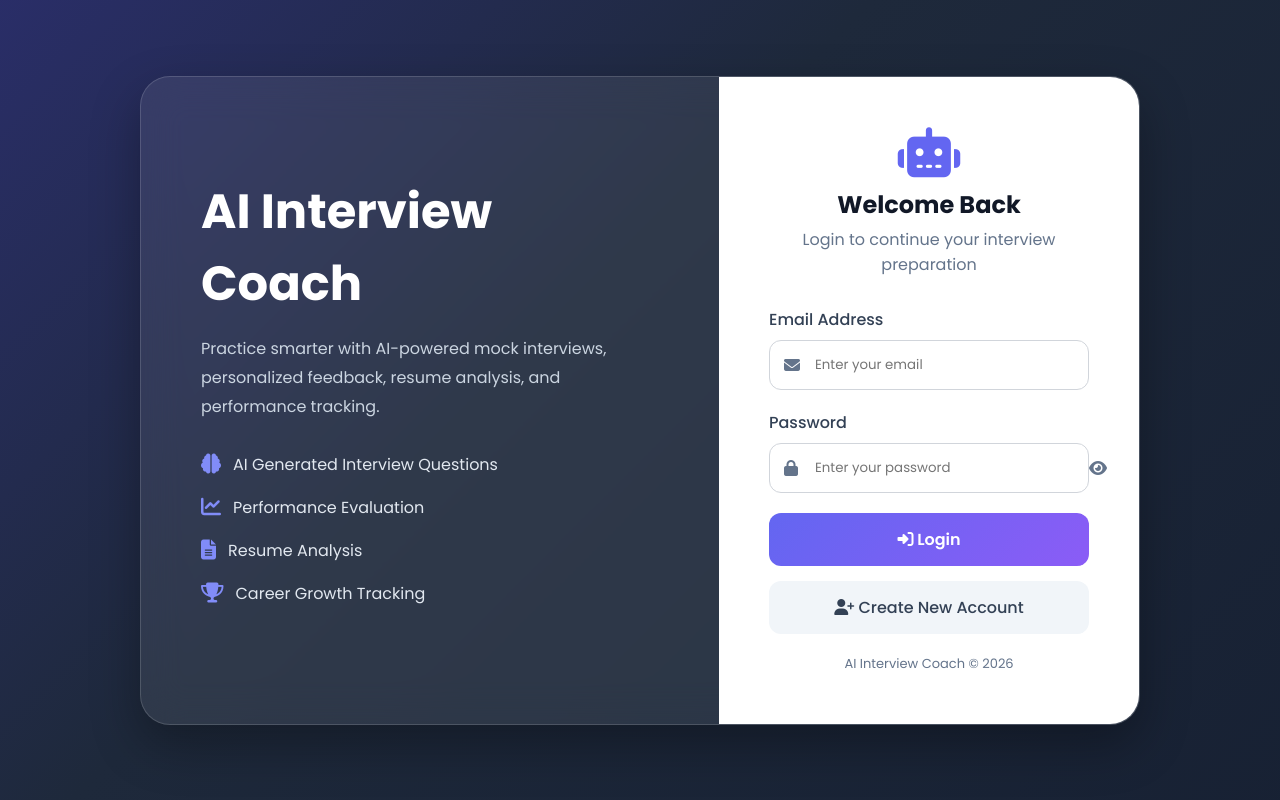
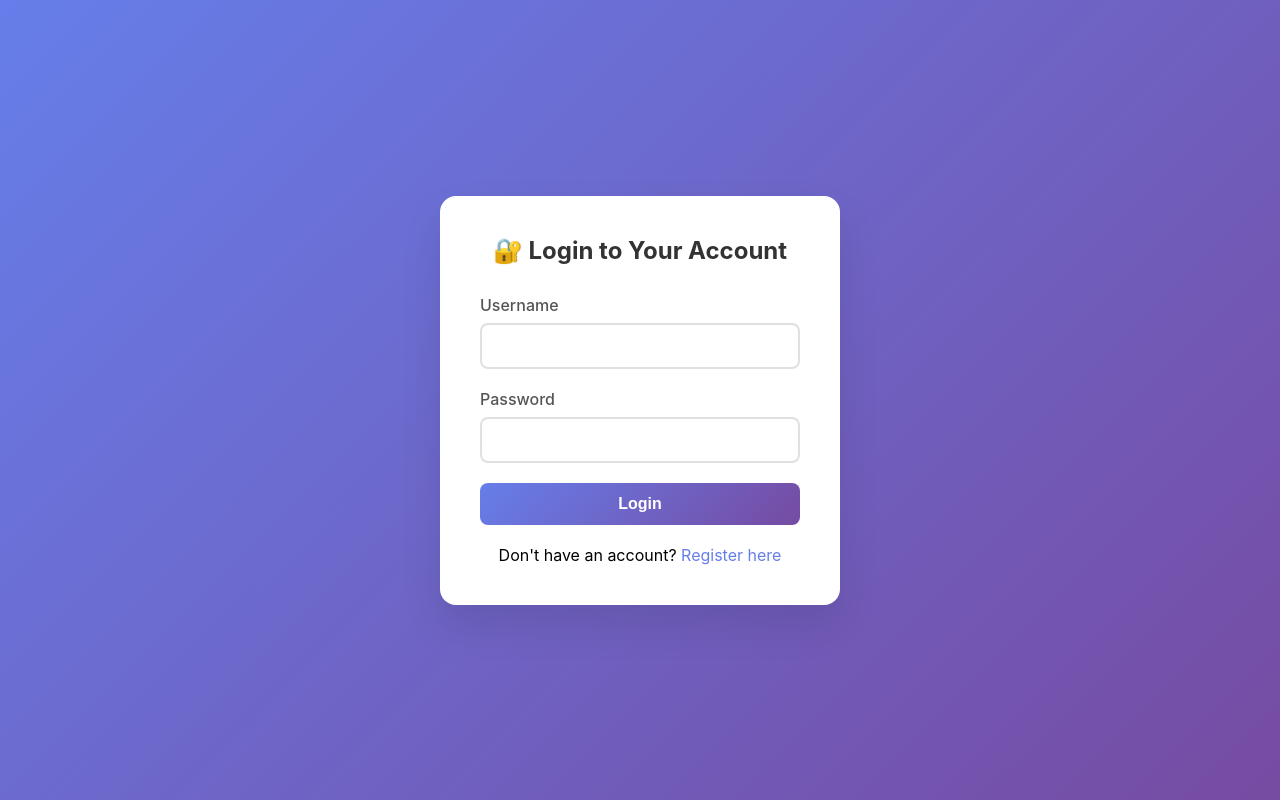
Before and after one commit to devanshsinghtomar/AI-interview-coach-module, a Flask app: page /login in a window 1280 px wide. Run offline with Flask 3, Linux system fonts and the light colour scheme.

Commit message:
Update login.html

```diff
--- a/templates/login.html
+++ b/templates/login.html
@@ -1,376 +1,89 @@
 <!DOCTYPE html>
 <html lang="en">
-
 <head>
     <meta charset="UTF-8">
     <meta name="viewport" content="width=device-width, initial-scale=1.0">
-    <title>AI Interview Coach</title>
-
-    <link href="https://fonts.googleapis.com/css2?family=Poppins:wght@300;400;500;600;700&display=swap" rel="stylesheet">
-
-    <link rel="stylesheet"
-        href="https://cdnjs.cloudflare.com/ajax/libs/font-awesome/6.5.1/css/all.min.css">
-
+    <title>Login - AI Interview Coach</title>
     <style>
-        *{
-            margin:0;
-            padding:0;
-            box-sizing:border-box;
-            font-family:'Poppins',sans-serif;
+        * { margin: 0; padding: 0; box-sizing: border-box; }
+        body {
+            font-family: -apple-system, BlinkMacSystemFont, 'Segoe UI', Roboto, sans-serif;
+            background: linear-gradient(135deg, #667eea 0%, #764ba2 100%);
+            min-height: 100vh;
+            display: flex;
+            align-items: center;
+            justify-content: center;
         }
-
-        body{
-            min-height:100vh;
-            display:flex;
-            justify-content:center;
-            align-items:center;
-            background:linear-gradient(
-                -45deg,
-                #0f172a,
-                #1e293b,
-                #4338ca,
-                #7c3aed
-            );
-            background-size:400% 400%;
-            animation:gradientBG 12s ease infinite;
-            overflow:hidden;
+        .login-container {
+            background: white;
+            padding: 40px;
+            border-radius: 16px;
+            box-shadow: 0 20px 40px rgba(0,0,0,0.1);
+            width: 100%;
+            max-width: 400px;
         }
-
-        @keyframes gradientBG{
-            0%{background-position:0% 50%;}
-            50%{background-position:100% 50%;}
-            100%{background-position:0% 50%;}
+        h2 { text-align: center; margin-bottom: 30px; color: #333; }
+        .form-group { margin-bottom: 20px; }
+        label { display: block; margin-bottom: 8px; color: #555; font-weight: 500; }
+        input {
+            width: 100%;
+            padding: 12px;
+            border: 2px solid #e0e0e0;
+            border-radius: 8px;
+            font-size: 16px;
+            transition: border-color 0.3s;
         }
-
-        .container{
-            width:100%;
-            max-width:1000px;
-            display:flex;
-            overflow:hidden;
-            border-radius:30px;
-            backdrop-filter:blur(20px);
-            background:rgba(255,255,255,.08);
-            border:1px solid rgba(255,255,255,.15);
-            box-shadow:0 20px 50px rgba(0,0,0,.3);
+        input:focus { outline: none; border-color: #667eea; }
+        button {
+            width: 100%;
+            padding: 12px;
+            background: linear-gradient(135deg, #667eea 0%, #764ba2 100%);
+            color: white;
+            border: none;
+            border-radius: 8px;
+            font-size: 16px;
+            font-weight: 600;
+            cursor: pointer;
+            transition: transform 0.2s;
         }
-
-        .left{
-            flex:1;
-            padding:60px;
-            color:white;
-            display:flex;
-            flex-direction:column;
-            justify-content:center;
+        button:hover { transform: translateY(-2px); }
+        .register-link { text-align: center; margin-top: 20px; }
+        .register-link a { color: #667eea; text-decoration: none; }
+        .flash-message {
+            padding: 10px;
+            border-radius: 8px;
+            margin-bottom: 20px;
+            text-align: center;
         }
-
-        .left h1{
-            font-size:48px;
-            margin-bottom:15px;
-        }
-
-        .left p{
-            color:#cbd5e1;
-            line-height:1.8;
-            font-size:16px;
-        }
-
-        .features{
-            margin-top:30px;
-        }
-
-        .feature{
-            display:flex;
-            align-items:center;
-            gap:12px;
-            margin-bottom:18px;
-            color:#e2e8f0;
-        }
-
-        .feature i{
-            color:#818cf8;
-            font-size:20px;
-        }
-
-        .right{
-            width:420px;
-            background:white;
-            padding:50px;
-        }
-
-        .logo{
-            text-align:center;
-            margin-bottom:30px;
-        }
-
-        .logo i{
-            font-size:50px;
-            color:#6366f1;
-            margin-bottom:10px;
-        }
-
-        .logo h2{
-            color:#111827;
-            margin-bottom:5px;
-        }
-
-        .logo p{
-            color:#64748b;
-        }
-
-        .flash{
-            background:#fee2e2;
-            color:#dc2626;
-            padding:12px;
-            border-radius:10px;
-            margin-bottom:20px;
-            text-align:center;
-        }
-
-        .input-group{
-            margin-bottom:20px;
-        }
-
-        .input-group label{
-            display:block;
-            margin-bottom:8px;
-            color:#334155;
-            font-weight:500;
-        }
-
-        .input-wrapper{
-            position:relative;
-        }
-
-        .input-wrapper i{
-            position:absolute;
-            left:15px;
-            top:50%;
-            transform:translateY(-50%);
-            color:#64748b;
-        }
-
-        .input-wrapper input{
-            width:100%;
-            padding:14px 14px 14px 45px;
-            border:1px solid #d1d5db;
-            border-radius:12px;
-            outline:none;
-            transition:.3s;
-        }
-
-        .input-wrapper input:focus{
-            border-color:#6366f1;
-            box-shadow:0 0 0 4px rgba(99,102,241,.15);
-        }
-
-        .password-toggle{
-            position:absolute;
-            right:15px;
-            top:50%;
-            transform:translateY(-50%);
-            cursor:pointer;
-            color:#64748b;
-        }
-
-        .login-btn{
-            width:100%;
-            padding:14px;
-            border:none;
-            border-radius:12px;
-            background:linear-gradient(
-                135deg,
-                #6366f1,
-                #8b5cf6
-            );
-            color:white;
-            font-size:16px;
-            font-weight:600;
-            cursor:pointer;
-            transition:.3s;
-        }
-
-        .login-btn:hover{
-            transform:translateY(-3px);
-            box-shadow:0 12px 25px rgba(99,102,241,.35);
-        }
-
-        .register-btn{
-            display:block;
-            text-align:center;
-            margin-top:15px;
-            text-decoration:none;
-            background:#f1f5f9;
-            color:#334155;
-            padding:14px;
-            border-radius:12px;
-            transition:.3s;
-            font-weight:500;
-        }
-
-        .register-btn:hover{
-            background:#e2e8f0;
-        }
-
-        .footer{
-            text-align:center;
-            margin-top:20px;
-            color:#64748b;
-            font-size:13px;
-        }
-
-        @media(max-width:900px){
-
-            .container{
-                flex-direction:column;
-                width:95%;
-            }
-
-            .left{
-                display:none;
-            }
-
-            .right{
-                width:100%;
-                padding:35px;
-            }
-        }
+        .flash-success { background: #d4edda; color: #155724; }
+        .flash-error { background: #f8d7da; color: #721c24; }
+        .flash-info { background: #d1ecf1; color: #0c5460; }
     </style>
 </head>
+<body>
+    <div class="login-container">
+        <h2>🔐 Login to Your Account</h2>
 
-<body>
-
-<div class="container">
-
-    <div class="left">
-
-        <h1>AI Interview Coach</h1>
-
-        <p>
-            Practice smarter with AI-powered mock interviews,
-            personalized feedback, resume analysis,
-            and performance tracking.
-        </p>
-
-        <div class="features">
-
-            <div class="feature">
-                <i class="fas fa-brain"></i>
-                AI Generated Interview Questions
-            </div>
-
-            <div class="feature">
-                <i class="fas fa-chart-line"></i>
-                Performance Evaluation
-            </div>
-
-            <div class="feature">
-                <i class="fas fa-file-alt"></i>
-                Resume Analysis
-            </div>
-
-            <div class="feature">
-                <i class="fas fa-trophy"></i>
-                Career Growth Tracking
-            </div>
-
-        </div>
-
-    </div>
-
-    <div class="right">
-
-        <div class="logo">
-            <i class="fas fa-robot"></i>
-            <h2>Welcome Back</h2>
-            <p>Login to continue your interview preparation</p>
-        </div>
-
-        {% with messages = get_flashed_messages() %}
-        {% if messages %}
-        {% for message in messages %}
-        <div class="flash">
-            {{ message }}
-        </div>
-        {% endfor %}
-        {% endif %}
+        {% with messages = get_flashed_messages(with_categories=true) %}
+            {% for category, message in messages %}
+                <div class="flash-message flash-{{ category }}">{{ message }}</div>
+            {% endfor %}
         {% endwith %}
 
-        <form action="/login" method="POST">
-
-            <div class="input-group">
-
-                <label>Email Address</label>
-
-                <div class="input-wrapper">
-                    <i class="fas fa-envelope"></i>
-
-                    <input
-                        type="email"
-                        name="email"
-                        placeholder="Enter your email"
-                        required>
-                </div>
-
+        <form method="POST">
+            <div class="form-group">
+                <label>Username</label>
+                <input type="text" name="username" required>
             </div>
-
-            <div class="input-group">
-
+            <div class="form-group">
                 <label>Password</label>
-
-                <div class="input-wrapper">
-
-                    <i class="fas fa-lock"></i>
-
-                    <input
-                        type="password"
-                        id="password"
-                        name="password"
-                        placeholder="Enter your password"
-                        required>
-
-                    <span class="password-toggle"
-                          onclick="togglePassword()">
-                        <i class="fas fa-eye"></i>
-                    </span>
-
-                </div>
-
+                <input type="password" name="password" required>
             </div>
-
-            <button type="submit" class="login-btn">
-                <i class="fas fa-sign-in-alt"></i>
-                Login
-            </button>
-
+            <button type="submit">Login</button>
         </form>
-
-        <a href="/register" class="register-btn">
-            <i class="fas fa-user-plus"></i>
-            Create New Account
-        </a>
-
-        <div class="footer">
-            AI Interview Coach © 2026
+        <div class="register-link">
+            Don't have an account? <a href="/register">Register here</a>
         </div>
-
     </div>
-
-</div>
-
-<script>
-function togglePassword() {
-
-    const password =
-        document.getElementById("password");
-
-    if(password.type === "password"){
-        password.type = "text";
-    }
-    else{
-        password.type = "password";
-    }
-}
-</script>
-
 </body>
 </html>
```
